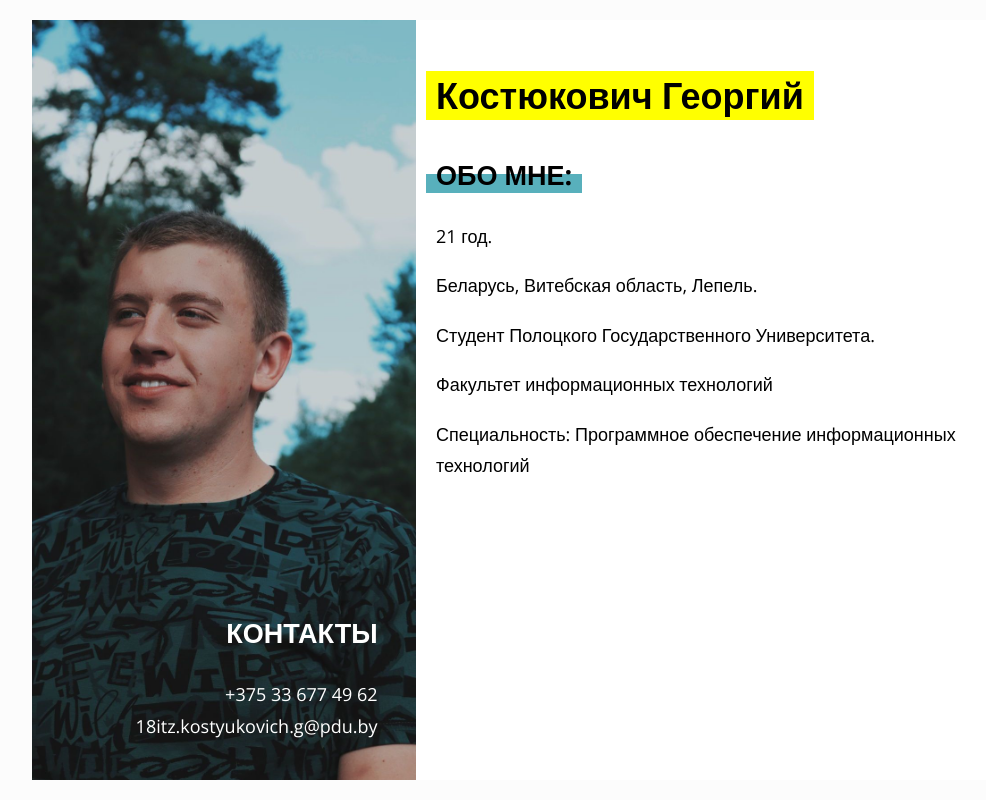
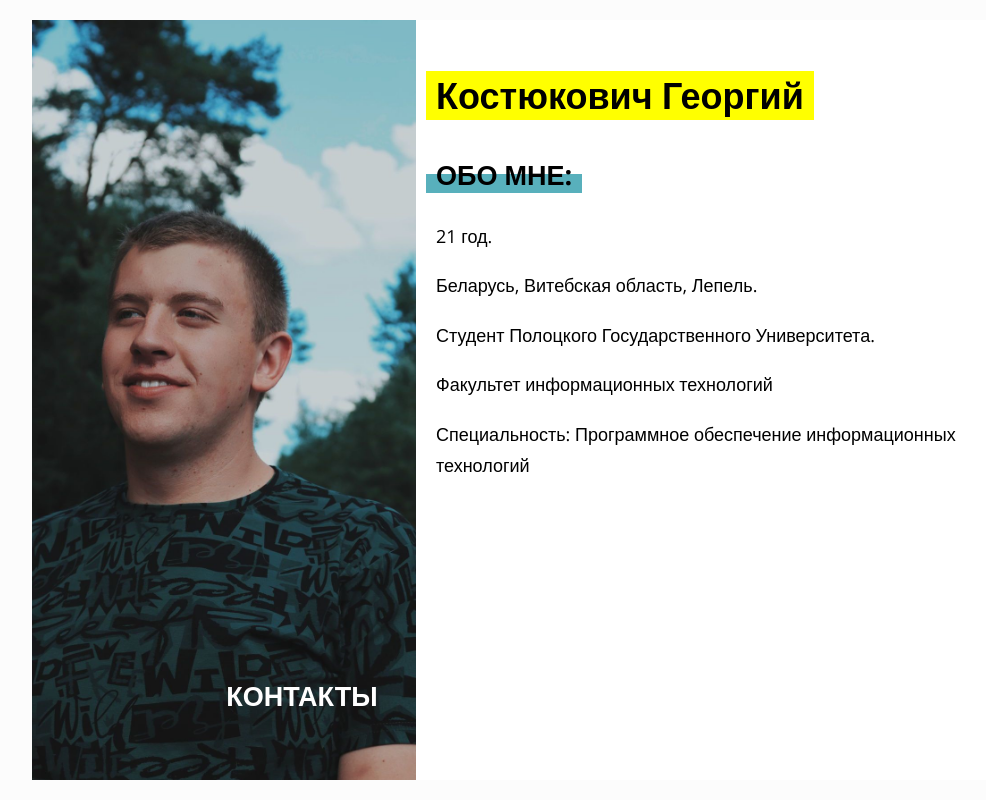
Before and after one commit to zhora01/Test-lending-for-PSU, a plain HTML site: page index.html in a window 1280 px wide. Shown: the whole page, without its empty margins (128-1114 px from the left). Drawn offline with nearby package versions, Linux system fonts and the light colour scheme.

Commit message:
Update index.html

```diff
--- a/index.html
+++ b/index.html
@@ -21,8 +21,8 @@
           <mark class="mark mark-gradient">Контакты</mark>
         </h2>
         <ul class="list contacts-list">
-          <li class="list-item"><a href="tel:+375295592775">+375 33 677 49 62</a></li>
-          <li class="list-item"><a href="mailto:18itz.kostyukovich.g@pdu.by">18itz.kostyukovich.g@pdu.by</a></li>
+          <li class="list-item"><a href="tel:+"></a></li>
+          <li class="list-item"><a href="mailto:"></a></li>
         </ul>
       </section>
     </div>
```
